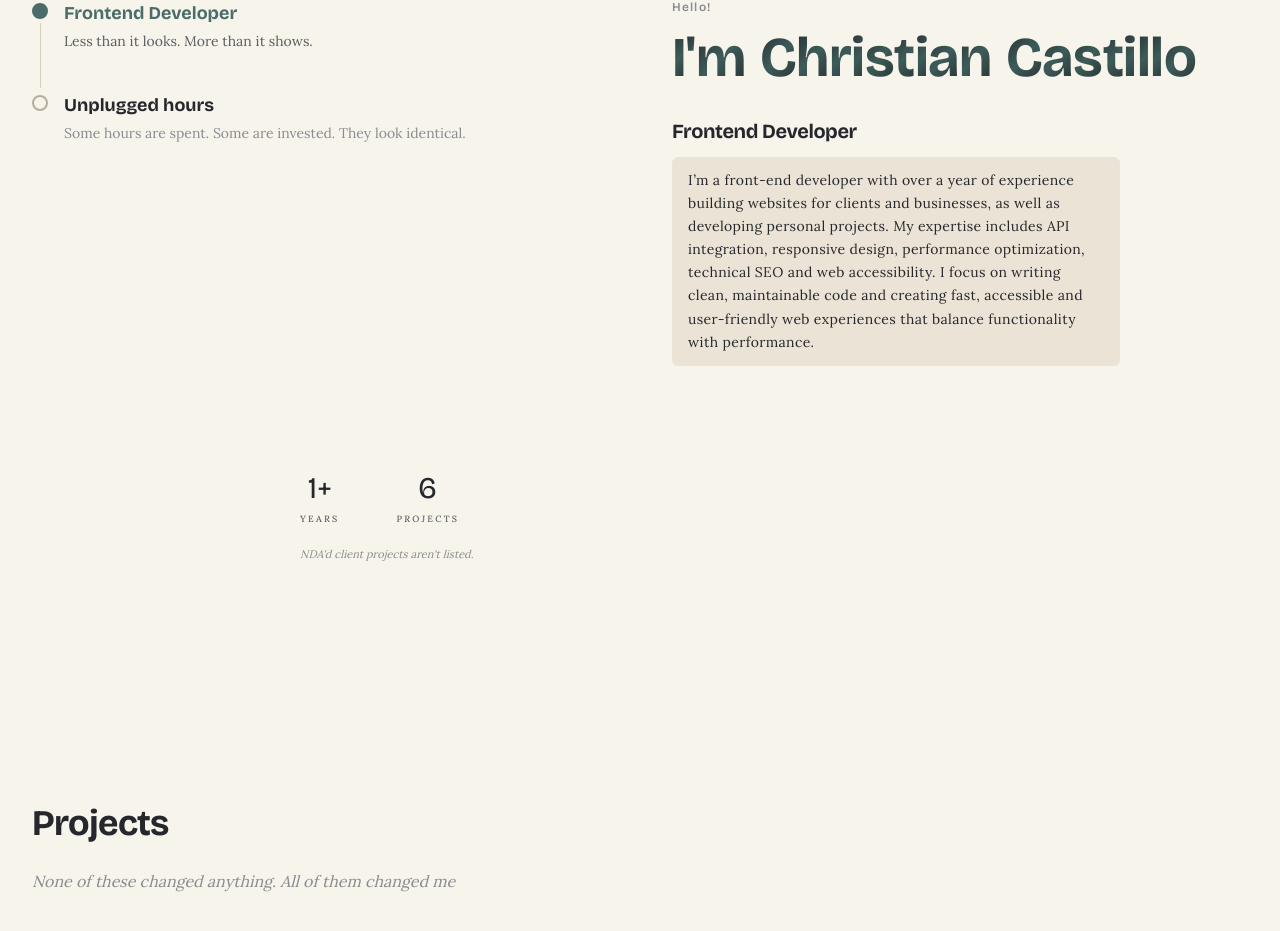
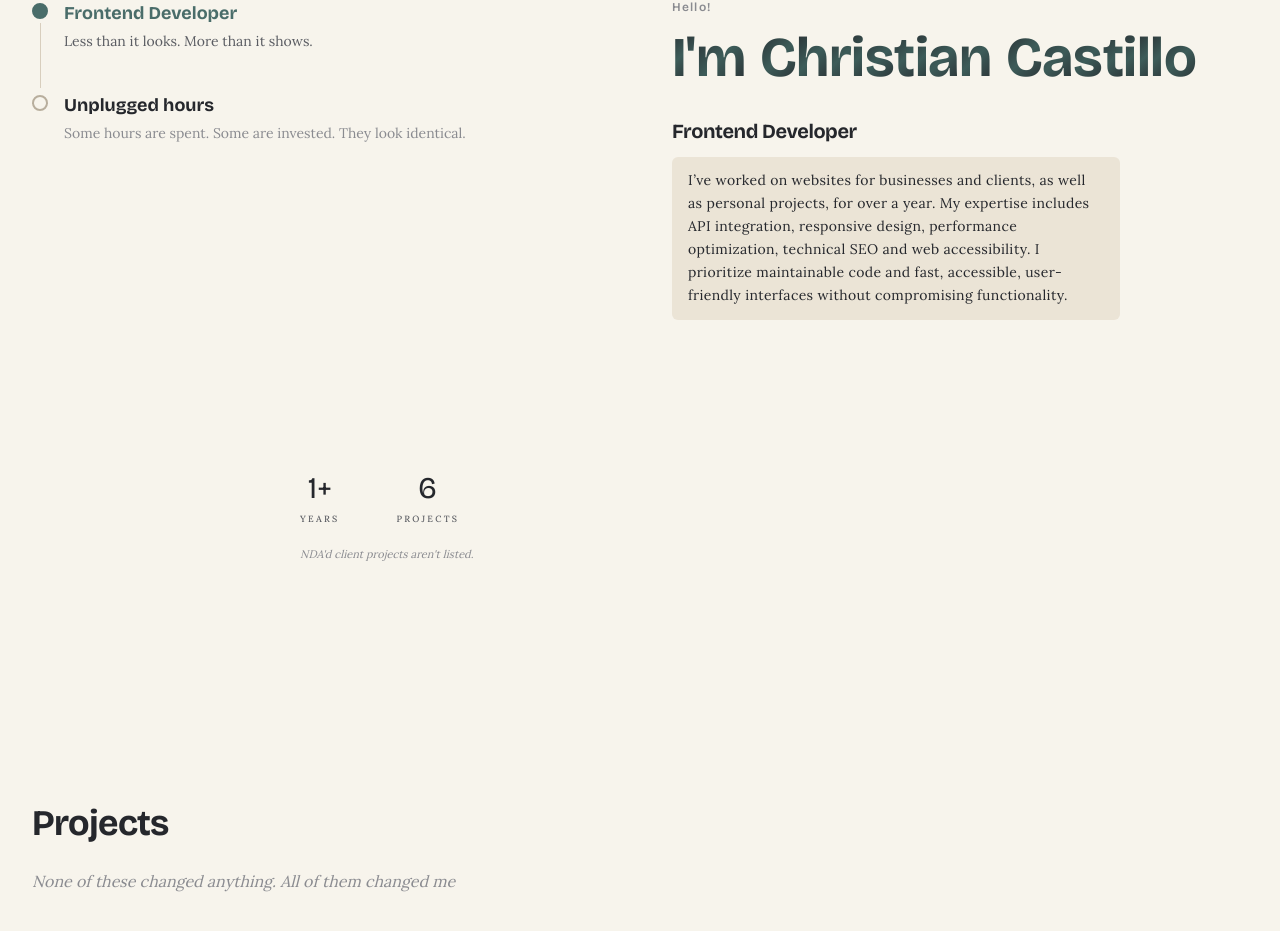
Before and after one commit to chriscstll/chriscstll, a Next.js app: page / in a window 1280 px wide. Shown: the part 913-1844 px from the top of the page. Built offline with nearby package versions, Linux system fonts and the light colour scheme.

Commit message:
changes at about body for frontend dev title

```diff
--- a/data/portfolio.ts
+++ b/data/portfolio.ts
@@ -36,7 +36,7 @@ export const about = {
       description: 'Less than it looks. More than it shows.',
       content: {
         title: 'Frontend Developer',
-        body: 'I’m a front-end developer with over a year of experience building websites for clients and businesses, as well as developing personal projects. My expertise includes API integration, responsive design, performance optimization, technical SEO and web accessibility. I focus on writing clean, maintainable code and creating fast, accessible and user-friendly web experiences that balance functionality with performance.',
+        body: 'I’ve worked on websites for businesses and clients, as well as personal projects, for over a year. My expertise includes API integration, responsive design, performance optimization, technical SEO and web accessibility. I prioritize maintainable code and fast, accessible, user-friendly interfaces without compromising functionality.',
       },
     },
     {
```
